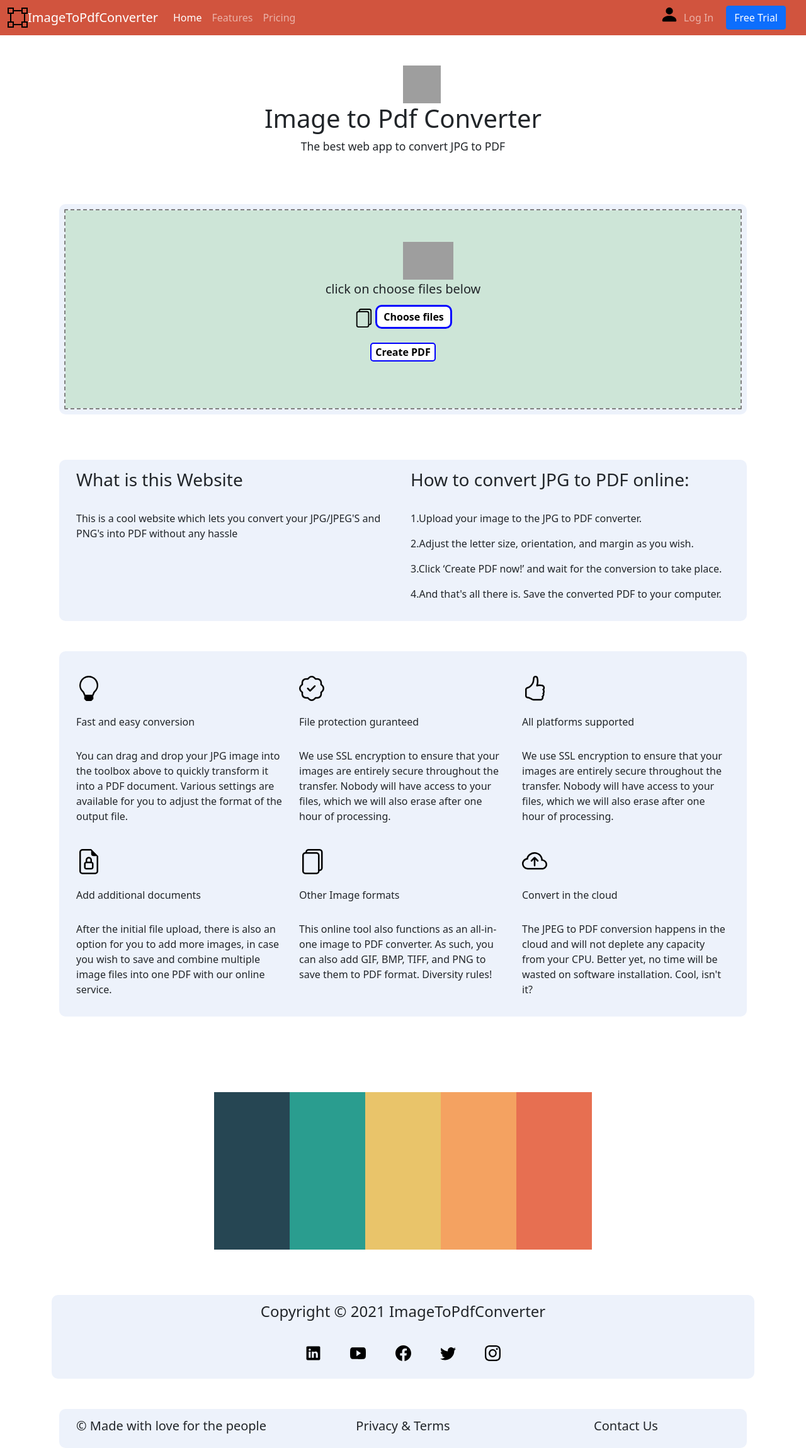
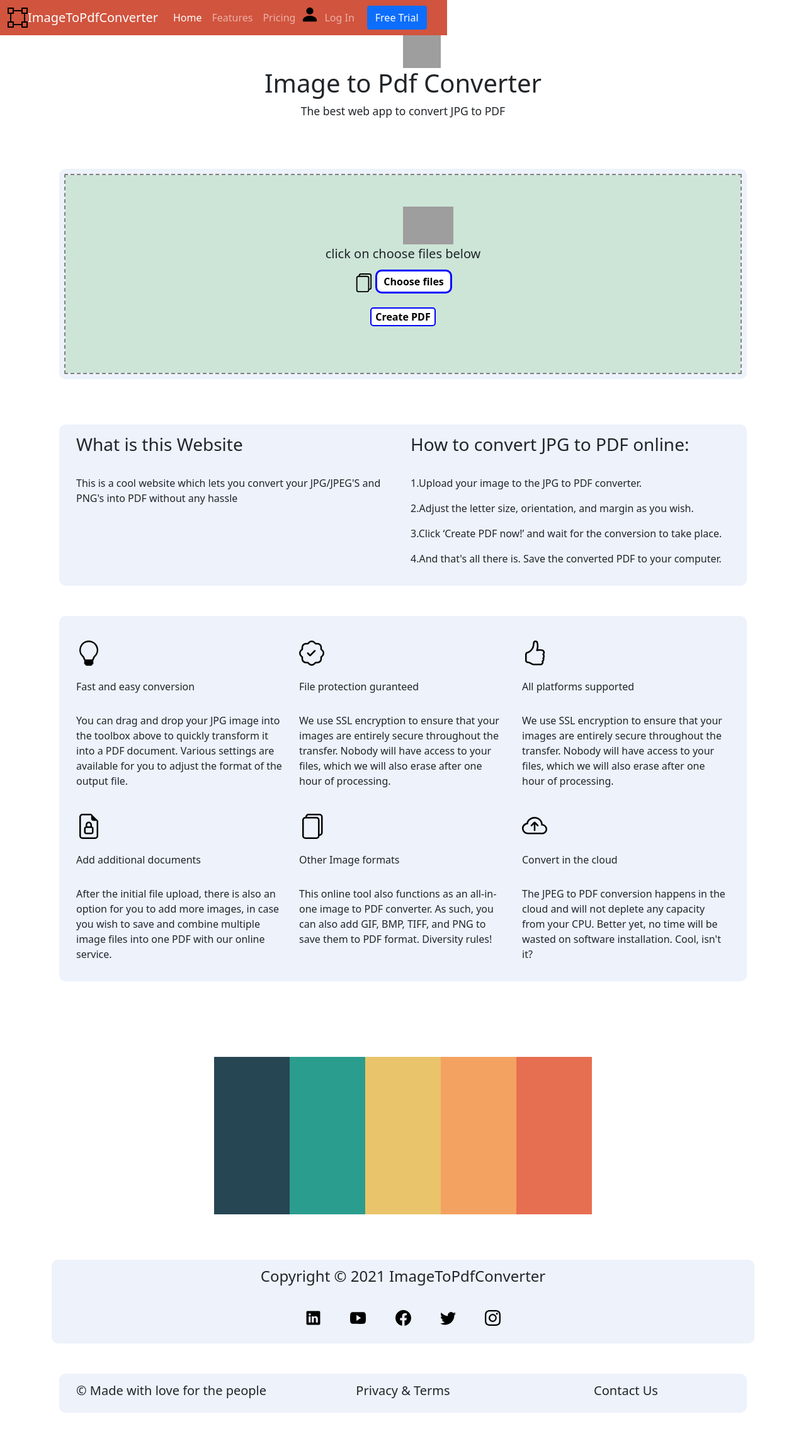
Before and after one commit to akhilesh-06/jekyll_website, a Jekyll site: the page built from index.html, in a window 1280 px wide. Shown: the whole page at 63% size. Built offline with Jekyll 4.4.1, drawn with Linux system fonts in a browser that asks for light colours; nearby versions of some CDN libraries; after the commit the page ends 2243 px from its top, so only the background shows below that; grey boxes are pictures that could not be loaded.

Commit message:
new changes

```diff
--- a/_includes/navbar.html
+++ b/_includes/navbar.html
@@ -9,7 +9,7 @@
     <title></title>
   </head>
   <body>
-    <nav class="navbar navbar-expand-lg navbar-dark" style="background-color: #D1543E;" id="navbar">
+    <nav class="navbar navbar-expand-lg navbar-dark" style="background-color: #D1543E; position:fixed;" id="navbar">
       <div class="container-fluid">
     <img src="/assests/img/bounding-box.svg" alt="" width="32" height="32" title="bounding-box">
     <a id="brand" class="navbar-brand" href="#"> ImageToPdfConverter</a>
--- a/index.html
+++ b/index.html
@@ -20,8 +20,7 @@
         <a href="#" id="fileSelect">Choose files</a>
         </div>
         <br>
-        <div id="fileList" style="text-align: center;">
-        </div>
+        <div id="fileList" style="text-align: center;"></div>
         <div style="text-align: center">
         <button class="btn-info" onclick="embedImages()" id="Create-pdf">Create PDF</button>
         </div>
```
